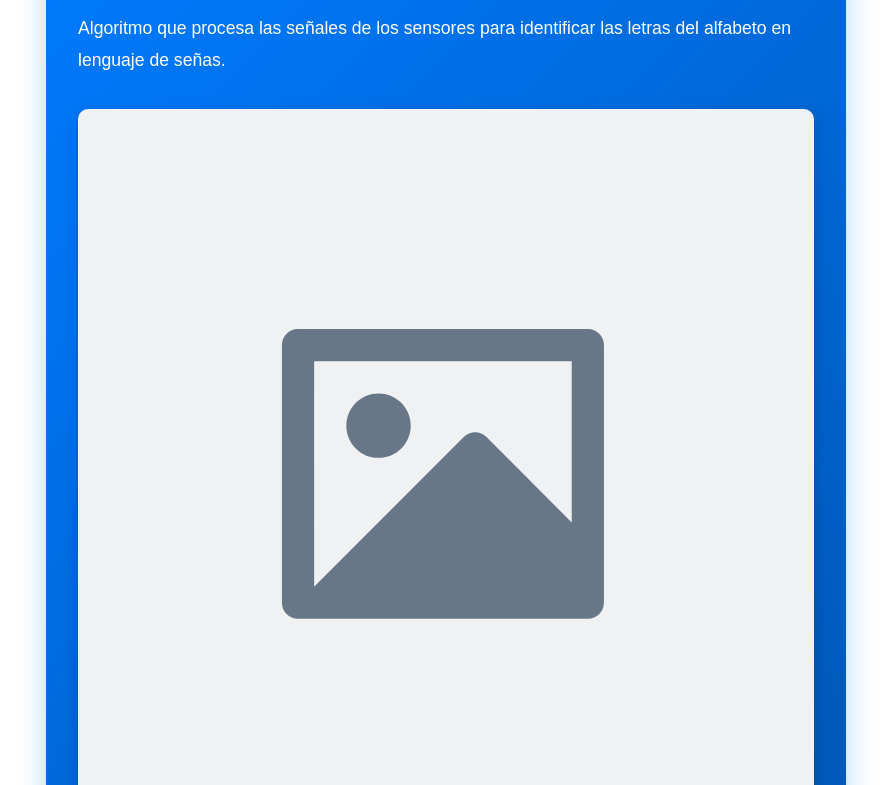
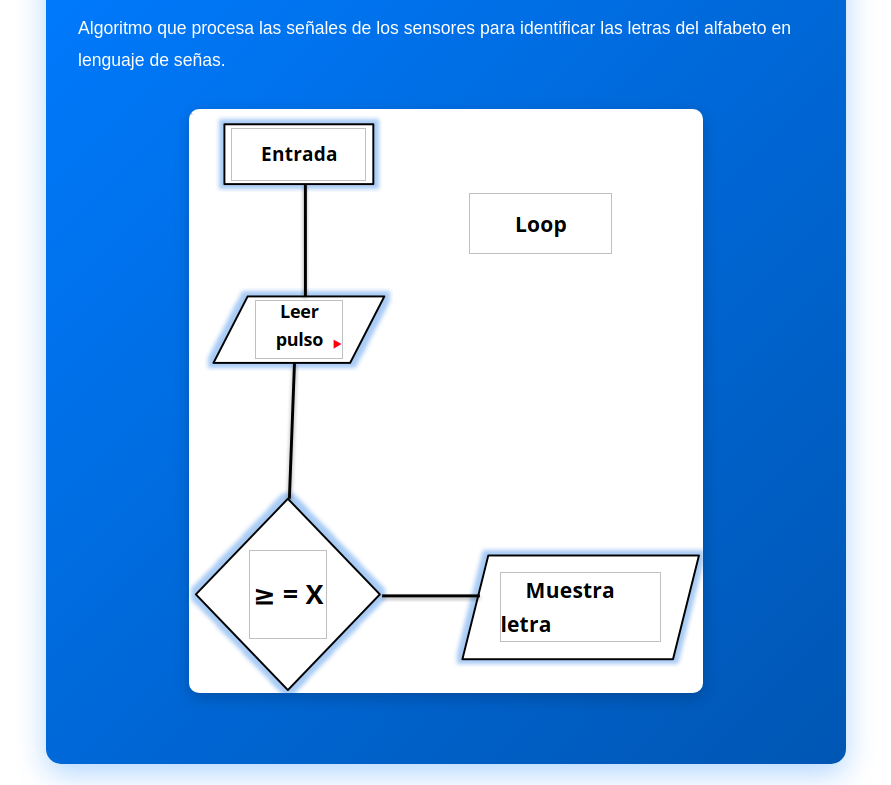
Before and after one commit to sarevalo/smart-signs, a plain HTML site: page index.html in a window 1280 px wide. Shown: the part 8375-9160 px from the top of the page, without its empty margins (194-1085 px from the left). Drawn offline with Linux system fonts and the light colour scheme.

Commit message:
update site

```diff
--- a/index.html
+++ b/index.html
@@ -685,7 +685,7 @@
                     <h3>🔄 Proceso de Reconocimiento</h3>
                     <p>Algoritmo que procesa las señales de los sensores para identificar las letras del alfabeto en lenguaje de señas.</p>
                     <div style="text-align: center; margin: 2rem 0;">
-                        <img src="/placeholder.svg?height=500&width=400&text=Flujograma+del+Algoritmo" alt="Flujograma del algoritmo" style="max-width: 100%; border-radius: 10px; box-shadow: 0 5px 15px rgba(0,0,0,0.2);">
+                        <img src="https://raw.githubusercontent.com/sarevalo/smart-signs/refs/heads/main/flujojgrama.png" alt="Flujograma del algoritmo" style="max-width: 100%; border-radius: 10px; box-shadow: 0 5px 15px rgba(0,0,0,0.2);">
                     </div>
                 </div>
 
```
